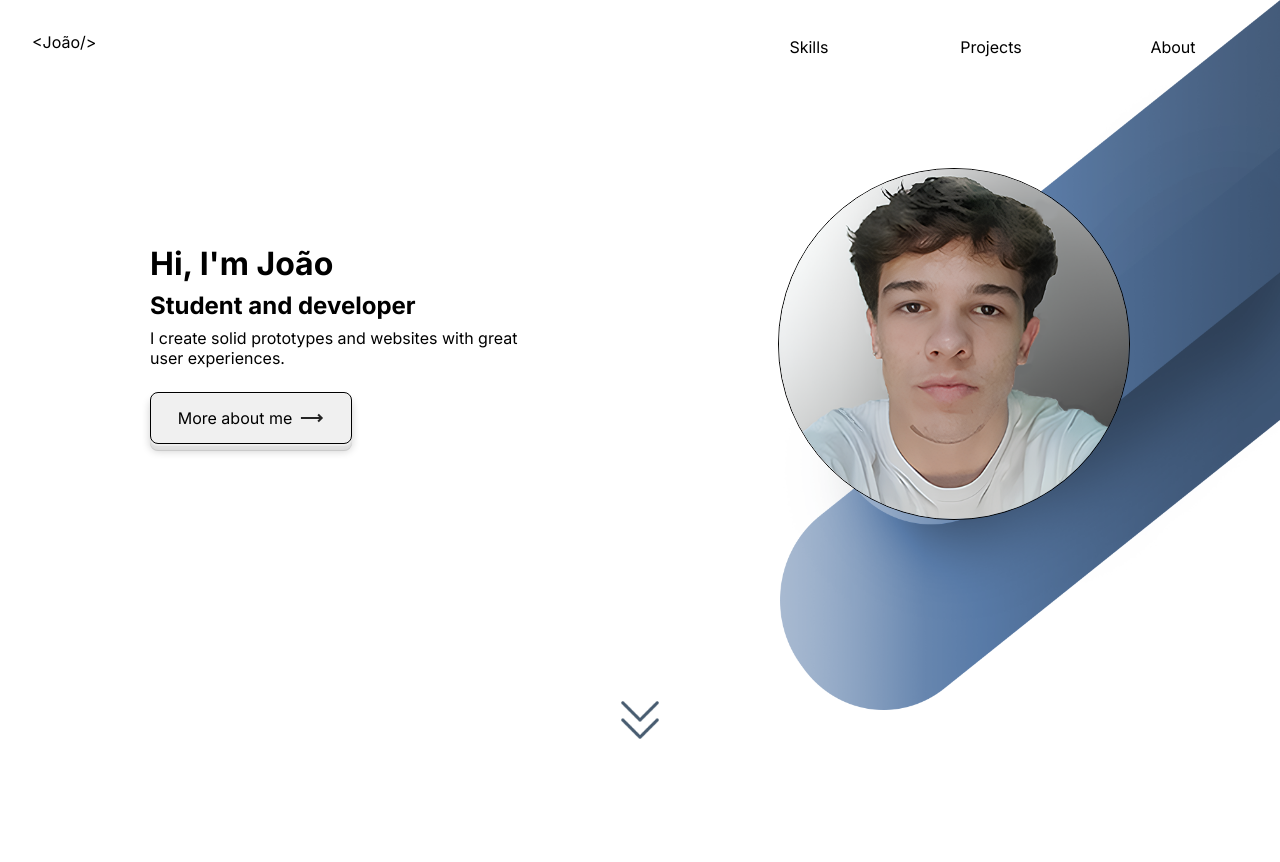
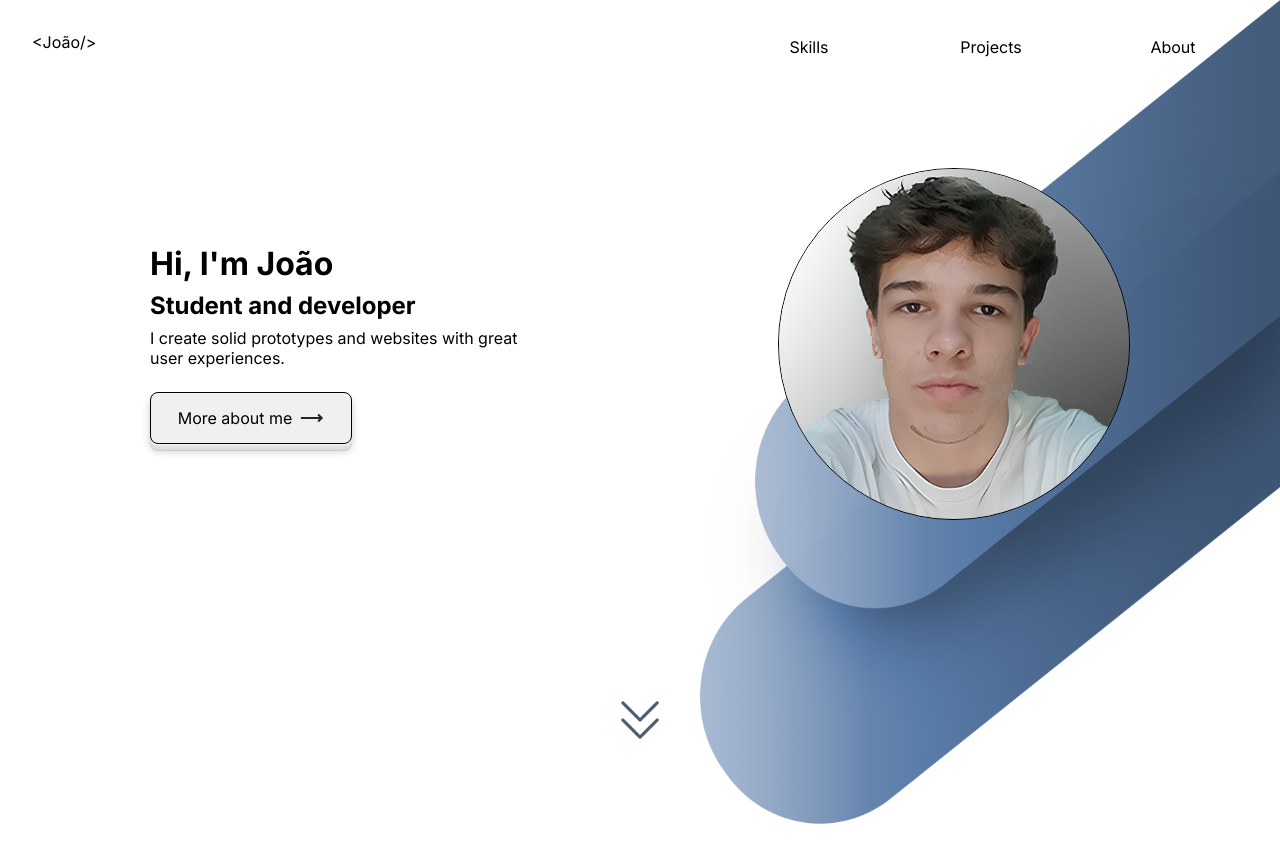
Before and after one commit to joaovnpt/portfolio, a Vue app: page / in a window 1280 px wide. Shown: the top 862 px of the page. Before the commit the page ends 800 px from the top, so only its background shows below. Built offline with nearby package versions, Linux system fonts and the light colour scheme; a web font is replaced by a local one.

Commit message:
Style: Change pfp effect size

```diff
--- a/src/components/ProfilePicture.vue
+++ b/src/components/ProfilePicture.vue
@@ -32,6 +32,6 @@
   z-index: -1;
 }
 .pfp-effect img {
-  width: 500px;
+  width: 580px;
 }
 </style>
```
